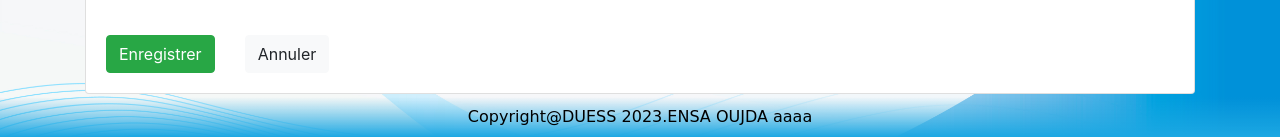
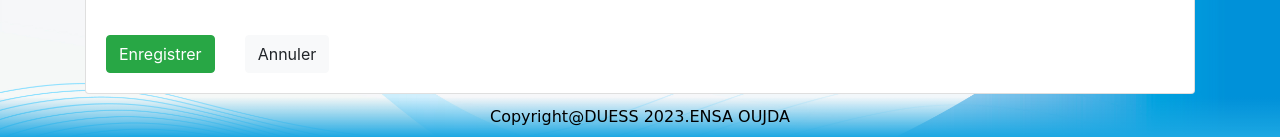
Before and after one commit to zakaria-chougrani/RFID_ProjectV1, a Django app: page /add_employe in a window 1280 px wide. Shown: the part 663-800 px from the top of the page. Run offline with Django 4.2, Linux system fonts and the light colour scheme; some libraries are stand-ins or nearby versions.

Commit message:
Update footer.html
test change aaaa

```diff
--- a/templates/footer.html
+++ b/templates/footer.html
@@ -20,5 +20,5 @@
 </style>
 
 <div class="footer">
-    Copyright@DUESS 2023.ENSA OUJDA  aaaa
+    Copyright@DUESS 2023.ENSA OUJDA
 </div>
```
